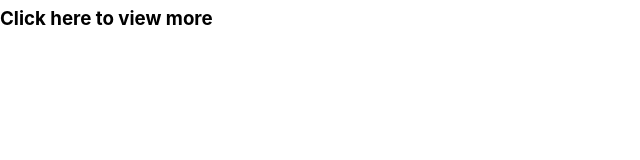
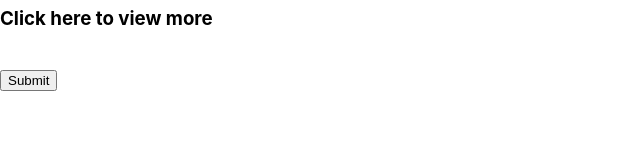
Before and after one commit to AntonioAlgarin/highgarden, a React (Create React App) app: page / in a window 1280 px wide. Shown: the part 124-284 px from the top of the page, without its empty margins (0-640 px from the left). Built offline with nearby package versions, Linux system fonts and the light colour scheme.

Commit message:
started rating component

```diff
--- a/package.json
+++ b/package.json
@@ -9,6 +9,7 @@
     "react": "^18.2.0",
     "react-dom": "^18.2.0",
     "react-scripts": "5.0.1",
+    "toastr": "^2.1.4",
     "web-vitals": "^2.1.0"
   },
   "scripts": {
--- a/src/App.jsx
+++ b/src/App.jsx
@@ -1,6 +1,7 @@
 // import logo from "./logo.svg";
 import "./App.css";
 import React from "react";
+import Rating from "./components/Rating";
 
 function App() {
   return (
@@ -8,6 +9,7 @@ function App() {
       <h1>Welcome to Highgarden</h1>
       <h2>This is where I will add plants</h2>
       <h3>Click here to view more</h3>
+      <Rating></Rating>
     </React.Fragment>
   );
 }
--- /dev/null
+++ b/src/components/Rating.jsx
@@ -0,0 +1,42 @@
+import React, { useState } from "react";
+import PropTypes from "prop-types";
+
+function Rating(props) {
+  const [ratingFormData, setRatingFormData] = useState({
+    rating: 0,
+    commentId: 10,
+  });
+
+  const handleOnChange = (value) => {
+    setRatingFormData((prevState) => {
+      const newRating = {
+        ...prevState,
+      };
+      newRating.rating = Number(value);
+      return newRating;
+    });
+  };
+
+  const onSubmit = () => {
+    const payload = {
+      entityId: props.entityId,
+      entityTypeId: props.entityTypeId,
+      rating: ratingFormData.rating,
+      commentId: ratingFormData.commentId,
+    };
+  };
+
+  return (
+    <React.Fragment>
+      <br></br>
+      <button onClick={onSubmit}>Submit</button>
+    </React.Fragment>
+  );
+}
+
+Rating.propTypes = {
+  entityTypeId: PropTypes.number.isRequired,
+  entityId: PropTypes.number.isRequired,
+};
+
+export default Rating;
```
Also changed, not shown: 1 other file (tests, documents, lock files or other folders).
